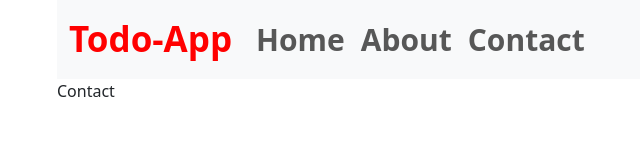
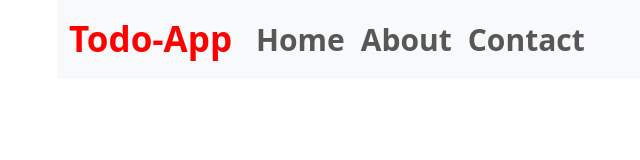
Before and after one commit to spiman9/CRUD---React---TODO, a React (Create React App) app: page /contact in a window 1280 px wide. Shown: the top 160 px of the page, without its empty margins (25-665 px from the left). Built offline with nearby package versions, Linux system fonts and the light colour scheme.

Commit message:
main-commit

```diff
--- a/src/App.js
+++ b/src/App.js
@@ -2,8 +2,8 @@ import { BrowserRouter, Routes, Route } from "react-router-dom";
 import UpdatePage from "./Pages/UpdatePage";
 import Home from "./Pages/Home";
 import ReadPage from "./Pages/ReadPage";
-import Contact from "./Pages/Contact";
-import About from "./Pages/About";
+import ContactPage from "./Pages/ContactPage";
+import AboutPage from "./Pages/AboutPage";
 
 function App() {
   return (
@@ -20,10 +20,10 @@ function App() {
         <Route exact path="/update" element={<UpdatePage />}>
         </Route>
 
-        <Route exact path="/contact" element={<Contact />}>
+        <Route exact path="/contact" element={<ContactPage />}>
         </Route>
 
-        <Route exact path="/about" element={<About />}>
+        <Route exact path="/about" element={<AboutPage />}>
         </Route>
 
       </Routes>
--- a/src/Pages/Contact.jsx
+++ b/src/Pages/AboutPage.jsx
@@ -1,13 +1,12 @@
 import React from 'react'
 import Navbar1 from '../Components/Navbar'
 
-const Contact = () => {
+const AboutPage = () => {
   return (
     <div>
-        <Navbar1/>
-        Contact
-        </div>
+      <Navbar1/>
+    </div>
   )
 }
 
-export default Contact
+export default AboutPage
--- a/src/Pages/About.jsx
+++ b/src/Pages/ContactPage.jsx
@@ -1,13 +1,12 @@
 import React from 'react'
 import Navbar1 from '../Components/Navbar'
 
-const About = () => {
+const ContactPage = () => {
   return (
     <div>
-        <Navbar1/>
-        About
+      <Navbar1/>
     </div>
   )
 }
 
-export default About
+export default ContactPage
```
